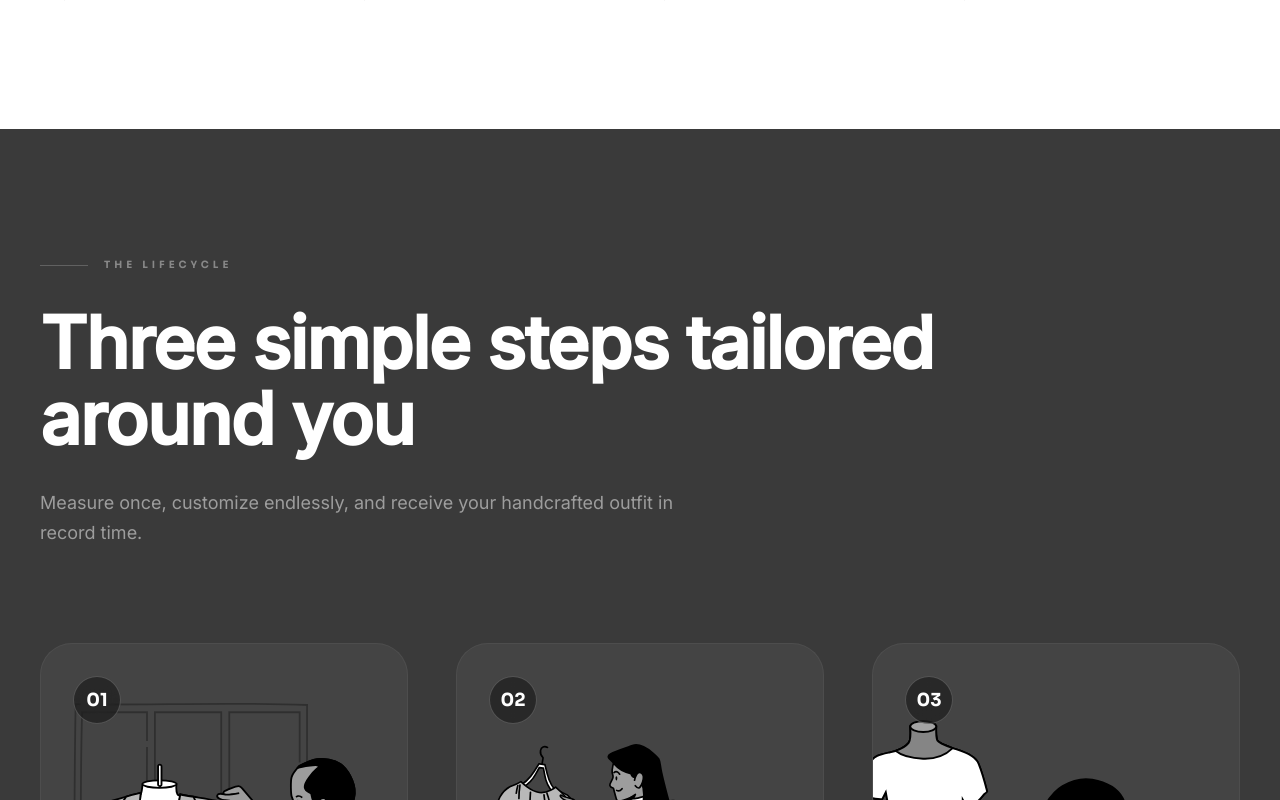
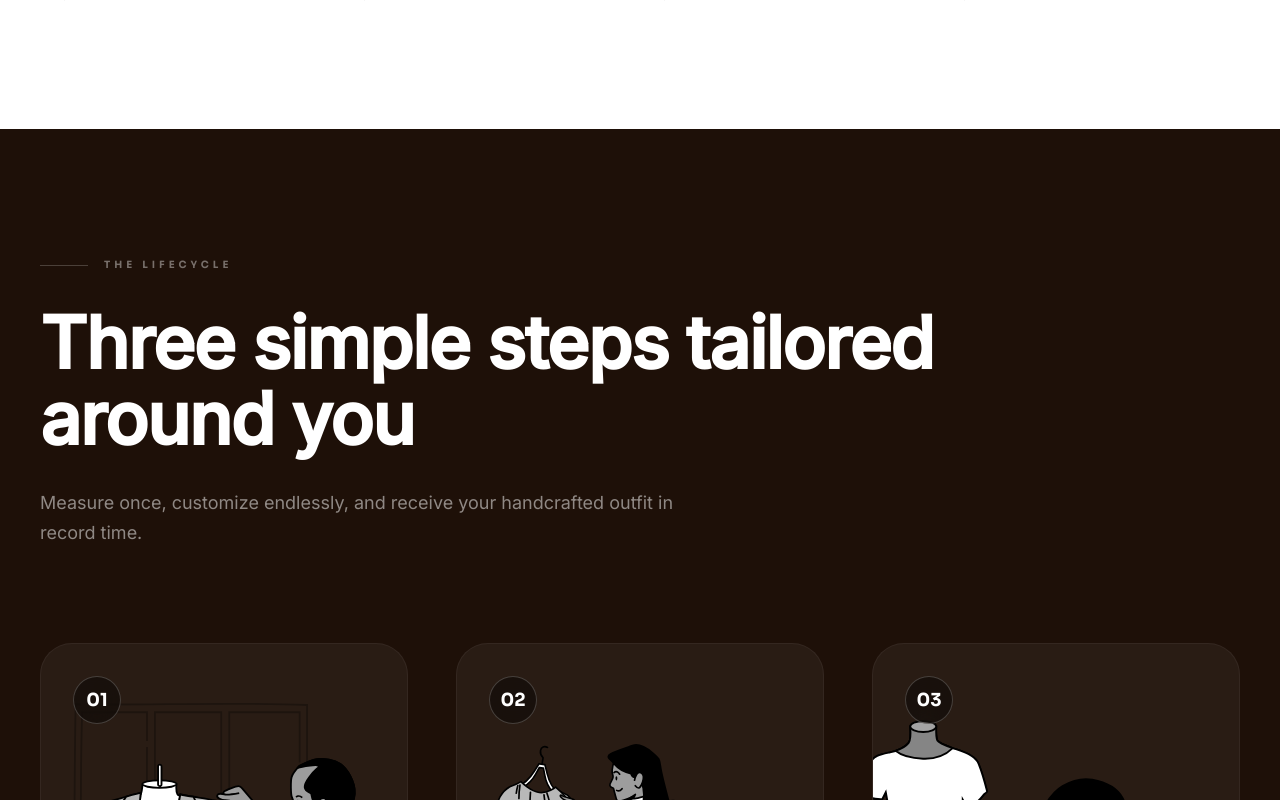
Before and after one commit to Qlozet/qlozethome, a Next.js app: page / in a window 1280 px wide. Shown: the part 1620-2420 px from the top of the page. Built offline with nearby package versions, Linux system fonts and the light colour scheme.

Commit message:
update home page charcoal bg sections to darker brown brand-darker

```diff
--- a/app/page.tsx
+++ b/app/page.tsx
@@ -27,7 +27,7 @@ import vendorWorksData from "@/data/home/vendor-works.json";
 
 export default function Home() {
   return (
-    <div id="top" className="bg-white text-zinc-900 selection:bg-[#3A3A3A] selection:text-white">
+    <div id="top" className="bg-white text-zinc-900 selection:bg-brand-darker selection:text-white">
       <Header data={navbarData} />
 
       <main className="flex flex-col">
--- a/components/home/Process/ProcessSection.tsx
+++ b/components/home/Process/ProcessSection.tsx
@@ -10,7 +10,7 @@ type ProcessSectionProps = {
 
 export function ProcessSection({ data }: ProcessSectionProps) {
   return (
-    <section id={data.id} className="scroll-mt-32 bg-[#3A3A3A] py-24 sm:py-32" data-theme="dark">
+    <section id={data.id} className="scroll-mt-32 bg-brand-darker py-24 sm:py-32" data-theme="dark">
       <div className="mx-auto flex w-full max-w-[94rem] flex-col gap-24 px-6 md:px-10 lg:px-10">
         <div className="flex flex-col gap-8">
           <div className="flex items-center gap-4 text-white/40">
--- a/components/home/Shopping/ShoppingSection.tsx
+++ b/components/home/Shopping/ShoppingSection.tsx
@@ -11,7 +11,7 @@ type ShoppingSectionProps = {
 
 export function ShoppingSection({ data, dark = false }: ShoppingSectionProps) {
   return (
-    <section id={data.id} className="scroll-mt-32 bg-[#3A3A3A] py-24 sm:py-32" data-theme="dark">
+    <section id={data.id} className="scroll-mt-32 bg-brand-darker py-24 sm:py-32" data-theme="dark">
       <div className="mx-auto grid w-full max-w-[94rem] gap-12 px-6 md:px-10 lg:px-10 lg:grid-cols-2 lg:items-center lg:gap-20">
         <div className="relative group aspect-[4/3] w-full overflow-hidden rounded-[3rem] border border-white/5 bg-white/5 shadow-2xl transition-all duration-700">
           <Image
--- a/components/home/VendorWorks/VendorWorksSection.tsx
+++ b/components/home/VendorWorks/VendorWorksSection.tsx
@@ -8,7 +8,7 @@ type VendorWorksSectionProps = {
 
 export function VendorWorksSection({ data }: VendorWorksSectionProps) {
   return (
-    <section id={data.id} className="scroll-mt-32 bg-[#3A3A3A] py-16 sm:py-24" data-theme="dark">
+    <section id={data.id} className="scroll-mt-32 bg-brand-darker py-16 sm:py-24" data-theme="dark">
       <div className="mx-auto flex w-full max-w-[94rem] flex-col items-center gap-6 px-6 md:px-10 lg:px-10 lg:flex-row lg:justify-between lg:gap-10">
         <div className="flex flex-col gap-4 text-center lg:text-left">
           <h2 className="font-display text-3xl font-medium tracking-tight text-white lg:text-5xl">
```
